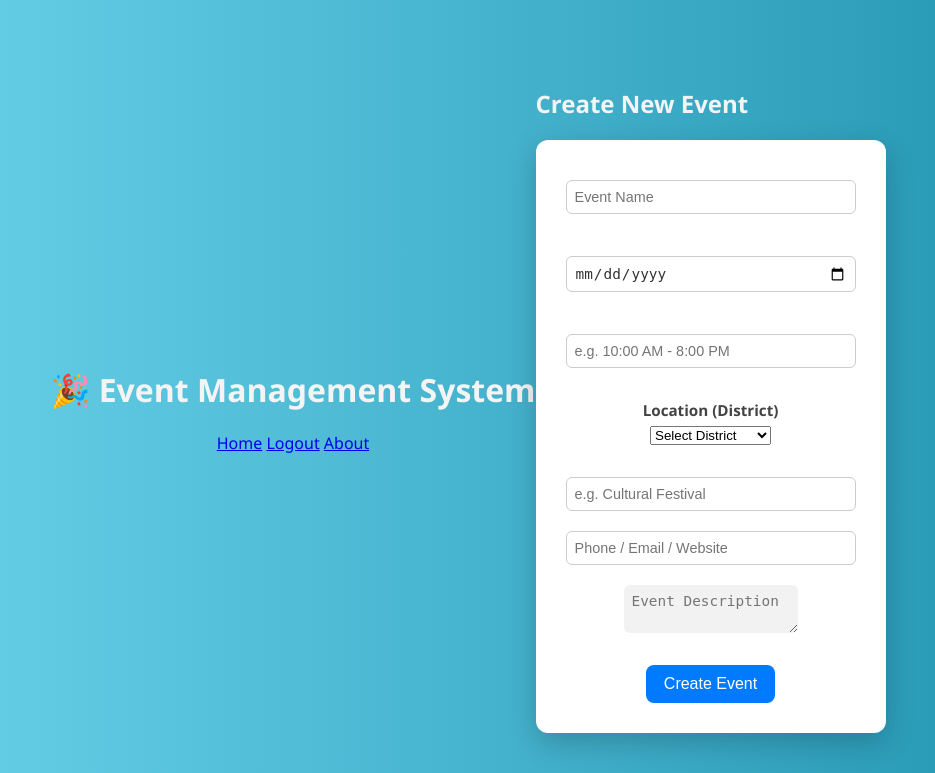
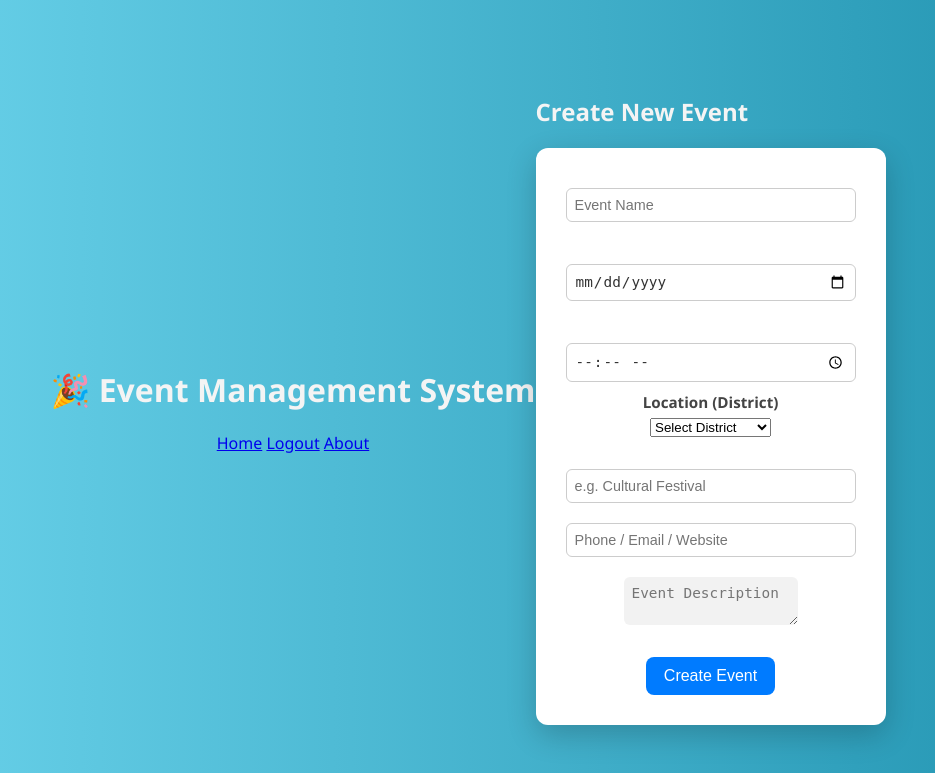
Before and after one commit to Vetri170604/event-management, a Flask app: page /create-event in a window 1280 px wide. Shown: the top 773 px of the page, without its empty margins (172-1107 px from the left). Run offline with Flask 3, Linux system fonts and the light colour scheme; the visitor is signed in with stand-in values (Sample User, id 1).

Commit message:
Update create_event.html

```diff
--- a/templates/create_event.html
+++ b/templates/create_event.html
@@ -10,7 +10,8 @@
 
 <br>
 
-        <input type="text" name="time" placeholder="e.g. 10:00 AM - 8:00 PM" required><br>
+
+     <input type="time" name="time" min="09:00" max="00:00" required />
         <label for="location">Location (District)</label>
 <select name="location" required>
     <option value="">Select District</option>
```
